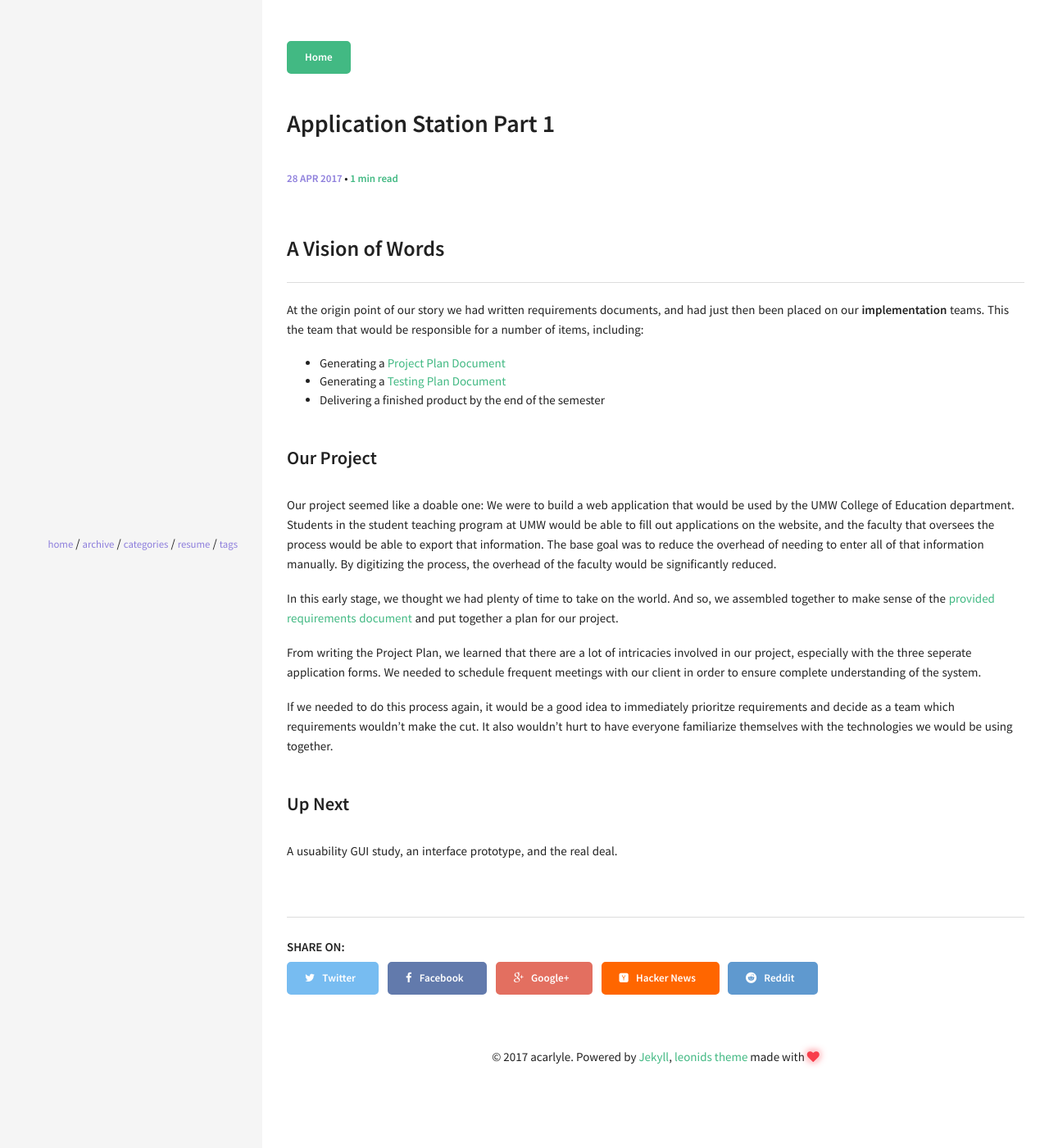
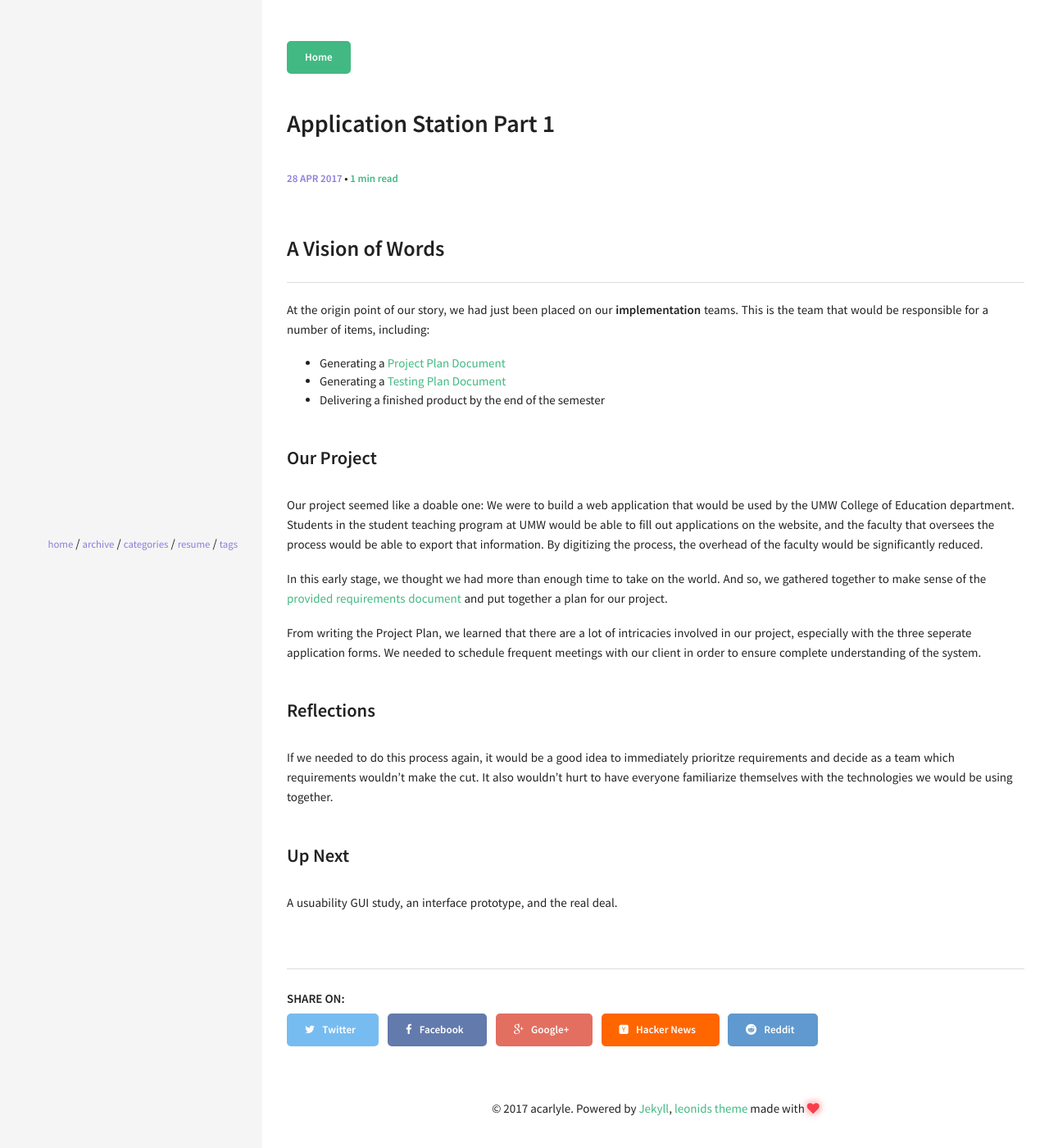
Before and after one commit to acarlyle/acarlyle.github.io, a Jekyll site: the page built from _posts/2017-04-27-application-station-part-1.md, in a window 1280 px wide. Shown: the top 1400 px of the page at 82% size. Built offline with Jekyll 4.4.1, drawn with Linux system fonts in a browser that asks for light colours.

Commit message:
Updated 2017-04-27-application-station-part-1.md

```diff
--- a/_posts/2017-04-27-application-station-part-1.md
+++ b/_posts/2017-04-27-application-station-part-1.md
@@ -11,7 +11,7 @@ excerpt: >-
 ---
 ## A Vision of Words
 
-At the origin point of our story we had written requirements documents, and had just then been placed on our **implementation** teams.  This the team that would be responsible for a number of items, including:
+At the origin point of our story, we had just been placed on our **implementation** teams.  This is the team that would be responsible for a number of items, including:
 
 
 * Generating a [Project Plan Document]({{ site.url }}/documents/ProjectPlanDocument.pdf)
@@ -21,11 +21,13 @@ At the origin point of our story we had written requirements documents, and had
 
 ### Our Project
 
-Our project seemed like a doable one:  We were to build a web application that would be used by the UMW College of Education department.  Students in the student teaching program at UMW would be able to fill out applications on the website, and the faculty that oversees the process would be able to export that information.  The base goal was to reduce the overhead of needing to enter all of that information manually.  By digitizing the process, the overhead of the faculty would be significantly reduced.
+Our project seemed like a doable one:  We were to build a web application that would be used by the UMW College of Education department.  Students in the student teaching program at UMW would be able to fill out applications on the website, and the faculty that oversees the process would be able to export that information.  By digitizing the process, the overhead of the faculty would be significantly reduced.
 
-In this early stage, we thought we had plenty of time to take on the world.  And so, we assembled together to make sense of the [provided requirements document]({{ site.url }}/documents/COE_Section2.pdf) and put together a plan for our project.
+In this early stage, we thought we had more than enough time to take on the world.  And so, we gathered together to make sense of the [provided requirements document]({{ site.url }}/documents/COE_Section2.pdf) and put together a plan for our project.
 
 From writing the Project Plan, we learned that there are a lot of intricacies involved in our project, especially with the three seperate application forms.  We needed to schedule frequent meetings with our client in order to ensure complete understanding of the system.
+
+### Reflections
 
 If we needed to do this process again, it would be a good idea to immediately prioritze requirements and decide as a team which requirements wouldn't make the cut.  It also wouldn't hurt to have everyone familiarize themselves with the technologies we would be using together.
 
```
